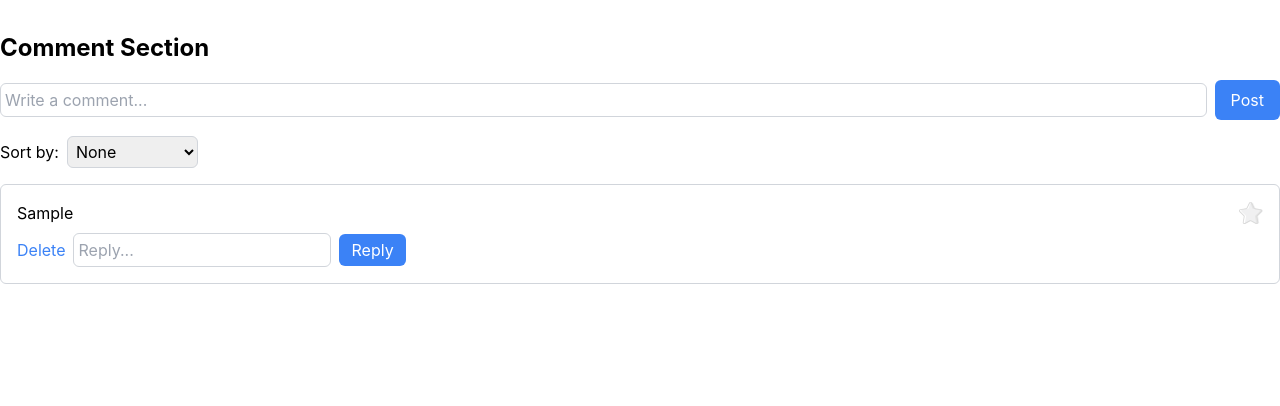
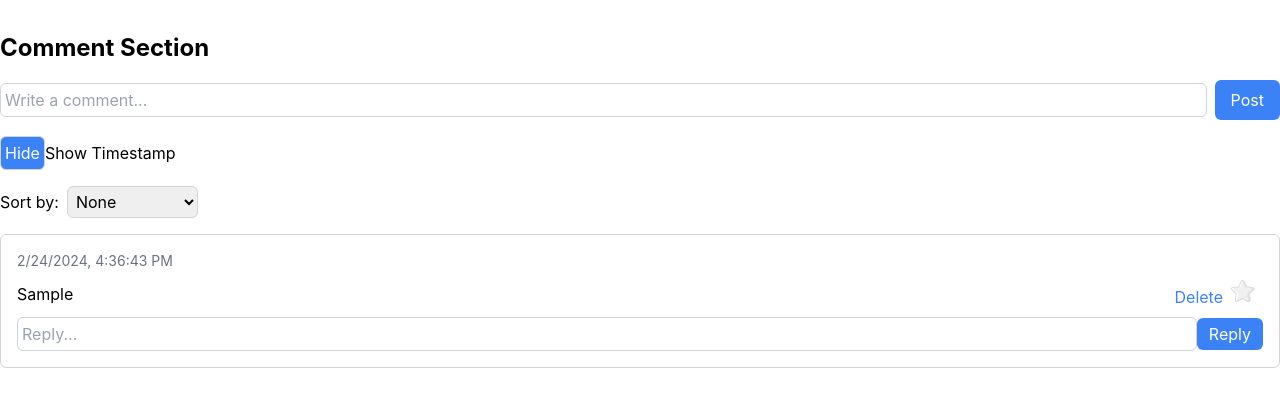
Before and after one commit to Pratham1610/reusable-comment-section, a React (Create React App) app: page / in a window 1280 px wide. Both pictures are taken after typing "Sample" into the empty fields and a click on the button "Post". Shown: the top 406 px of the page. Built offline with nearby package versions, Linux system fonts and the light colour scheme.

Commit message:
added timestamp show button

```diff
--- a/src/components/CommentSection.js
+++ b/src/components/CommentSection.js
@@ -2,7 +2,13 @@ import React, { useState } from "react";
 import unstarIcon from "../resources/star1.svg";
 import starIcon from "../resources/star2.svg";
 
-const Comment = ({ comment, onDelete, onReply, onToggleStar }) => {
+const Comment = ({
+    comment,
+    onDelete,
+    onReply,
+    onToggleStar,
+    showTimestamp,
+}) => {
     const [reply, setReply] = useState("");
 
     const handleDelete = () => {
@@ -20,11 +26,27 @@ const Comment = ({ comment, onDelete, onReply, onToggleStar }) => {
 
     return (
         <div className="border border-gray-300 rounded-md p-4 mb-4">
-            <div className="flex items-center justify-between">
-                <div>{comment.text}</div>
-                <button className="ml-auto" onClick={handleStar}>
+            {showTimestamp && (
+                <div className="text-sm text-gray-500 mb-2">
+                    {comment.timestamp}
+                </div>
+            )}
+            <div className="flex flex-col md:flex-row items-start md:items-center justify-between">
+                <div className="flex-grow md:w-3/4">{comment.text}</div>
+                <div className="md:ml-auto mt-2 md:mt-0">
+                    <button
+                        className="mr-2 text-blue-500"
+                        onClick={handleDelete}
+                    >
+                        Delete
+                    </button>
+                    <button className="mr-2 text-blue-500" onClick={handleStar}>
                         {comment.starred ? (
-                        <img src={starIcon} alt="Star" className="h-6 w-6" />
+                            <img
+                                src={starIcon}
+                                alt="Star"
+                                className="h-6 w-6"
+                            />
                         ) : (
                             <img
                                 src={unstarIcon}
@@ -34,25 +56,23 @@ const Comment = ({ comment, onDelete, onReply, onToggleStar }) => {
                         )}
                     </button>
                 </div>
+            </div>
             <div className="mt-2 flex items-center">
-                <button className="mr-2 text-blue-500" onClick={handleDelete}>
-                    Delete
-                </button>
-                <div className="flex items-center">
+                <div className="flex-grow">
                     <input
                         type="text"
                         value={reply}
                         onChange={(e) => setReply(e.target.value)}
                         placeholder="Reply..."
-                        className="border border-gray-300 rounded-md p-1 mr-2"
+                        className="border border-gray-300 rounded-md p-1 mr-2 w-full"
                     />
+                </div>
                 <button
                     className="bg-blue-500 text-white px-3 py-1 rounded-md"
                     onClick={handleReply}
                 >
                     Reply
                 </button>
-                </div>
             </div>
             {comment.replies &&
                 comment.replies.map((reply) => (
@@ -71,6 +91,7 @@ const CommentSection = () => {
     const [comments, setComments] = useState([]);
     const [input, setInput] = useState("");
     const [sortType, setSortType] = useState("");
+    const [showTimestamp, setShowTimestamp] = useState(true);
 
     const handlePostComment = () => {
         if (input.trim() !== "") {
@@ -78,6 +99,7 @@ const CommentSection = () => {
                 id: comments.length + 1,
                 text: input,
                 starred: false,
+                timestamp: new Date().toLocaleString(),
                 replies: [],
             };
             setComments([...comments, newComment]);
@@ -90,11 +112,6 @@ const CommentSection = () => {
     };
 
     const handleReplyComment = (id, replyText) => {
-        const commentToReply = comments.find((comment) => comment.id === id);
-        if (commentToReply && commentToReply.replies.length >= 3) {
-            alert("Cannot add reply. Maximum depth reached.");
-            return;
-        }
         const updatedComments = comments.map((comment) => {
             if (comment.id === id) {
                 return {
@@ -129,6 +146,10 @@ const CommentSection = () => {
 
     const handleSortChange = (e) => {
         setSortType(e.target.value);
+    };
+
+    const toggleTimestamp = () => {
+        setShowTimestamp(!showTimestamp);
     };
 
     // Sorting function
@@ -167,6 +188,21 @@ const CommentSection = () => {
                     Post
                 </button>
             </div>
+            <div className="mb-4 flex items-center">
+                <button
+                    className={`border border-gray-300 rounded-md p-1 ${
+                        showTimestamp
+                            ? "bg-blue-500 text-white"
+                            : "bg-gray-200 text-gray-700"
+                    }`}
+                    onClick={toggleTimestamp}
+                >
+                    {showTimestamp ? "Hide" : "Show"}
+                </button>
+                <label htmlFor="showTimestamp" className="mr-2">
+                    Show Timestamp
+                </label>
+            </div>
             <div className="mb-4">
                 <label htmlFor="sortSelect" className="mr-2">
                     Sort by:
@@ -192,6 +228,7 @@ const CommentSection = () => {
                     onDelete={handleDeleteComment}
                     onReply={handleReplyComment}
                     onToggleStar={handleToggleStar}
+                    showTimestamp={showTimestamp}
                 />
             ))}
         </div>
```
Lines whose indentation alone changed are shown as unchanged.
